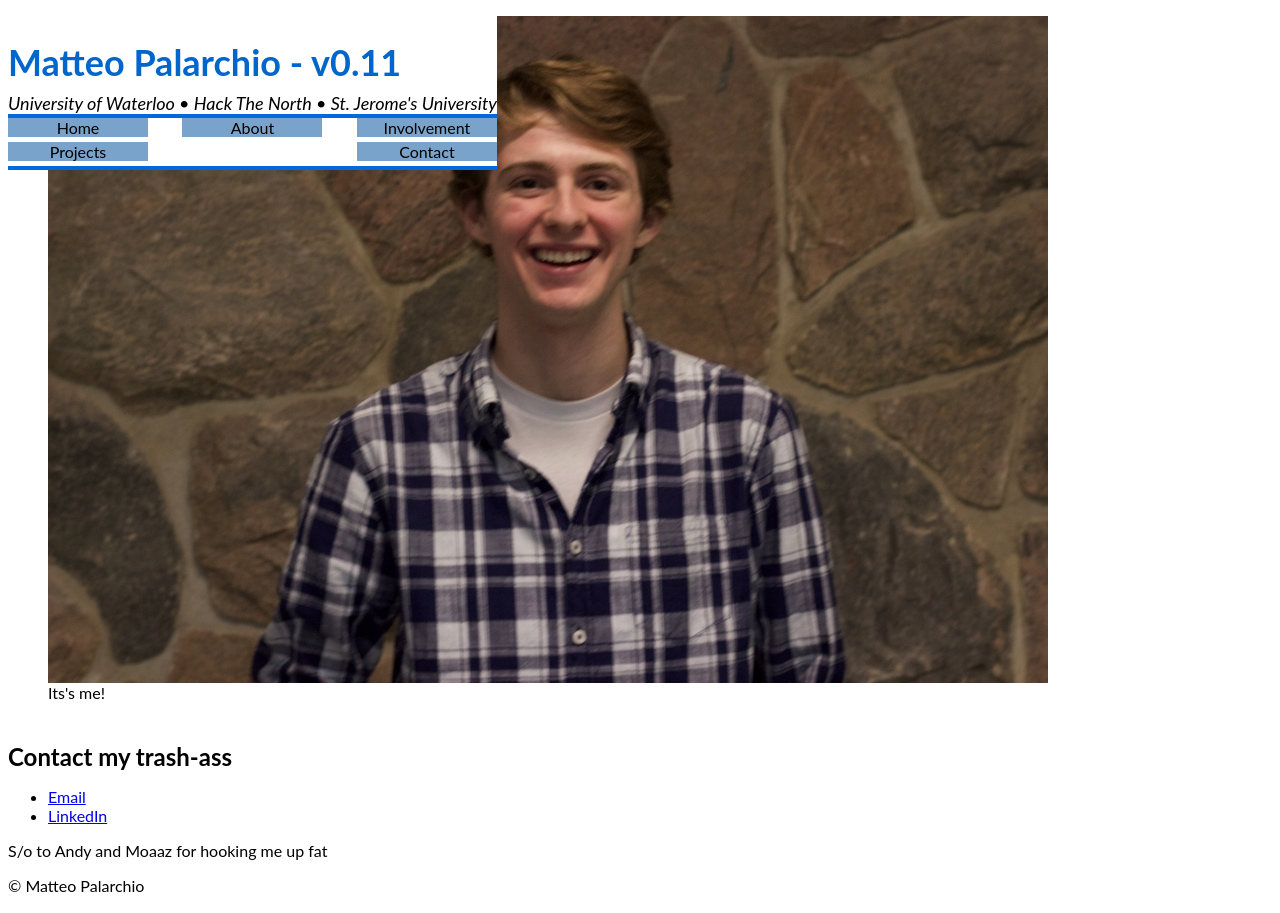
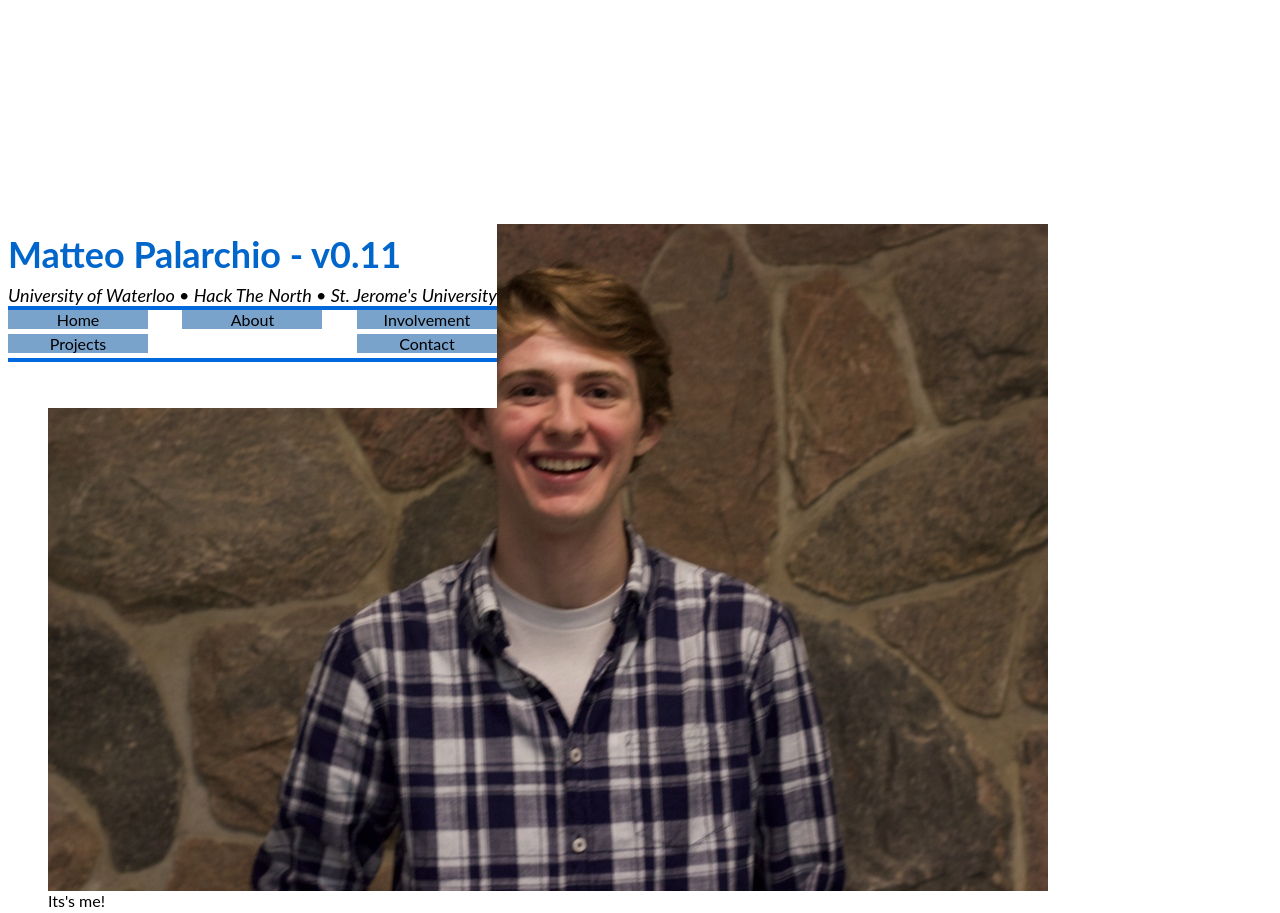
Before and after one commit to matteogp/matteogp.github.io, a plain HTML site: page index.html in a window 1280 px wide. Shown: the top 913 px of the page. Drawn offline with Linux system fonts and the light colour scheme.

Commit message:
Update style.css

```diff
--- a/style.css
+++ b/style.css
@@ -37,10 +37,12 @@ navbar {
 header {
   position: fixed;
   background-color: #FFFFFF;
+  height: 200px;
 }
 
 body {
-    font-family: 'Lato', sans-serif;
+  padding-top:200px;
+  font-family: 'Lato', sans-serif;
 }
 
 h1 {
```
